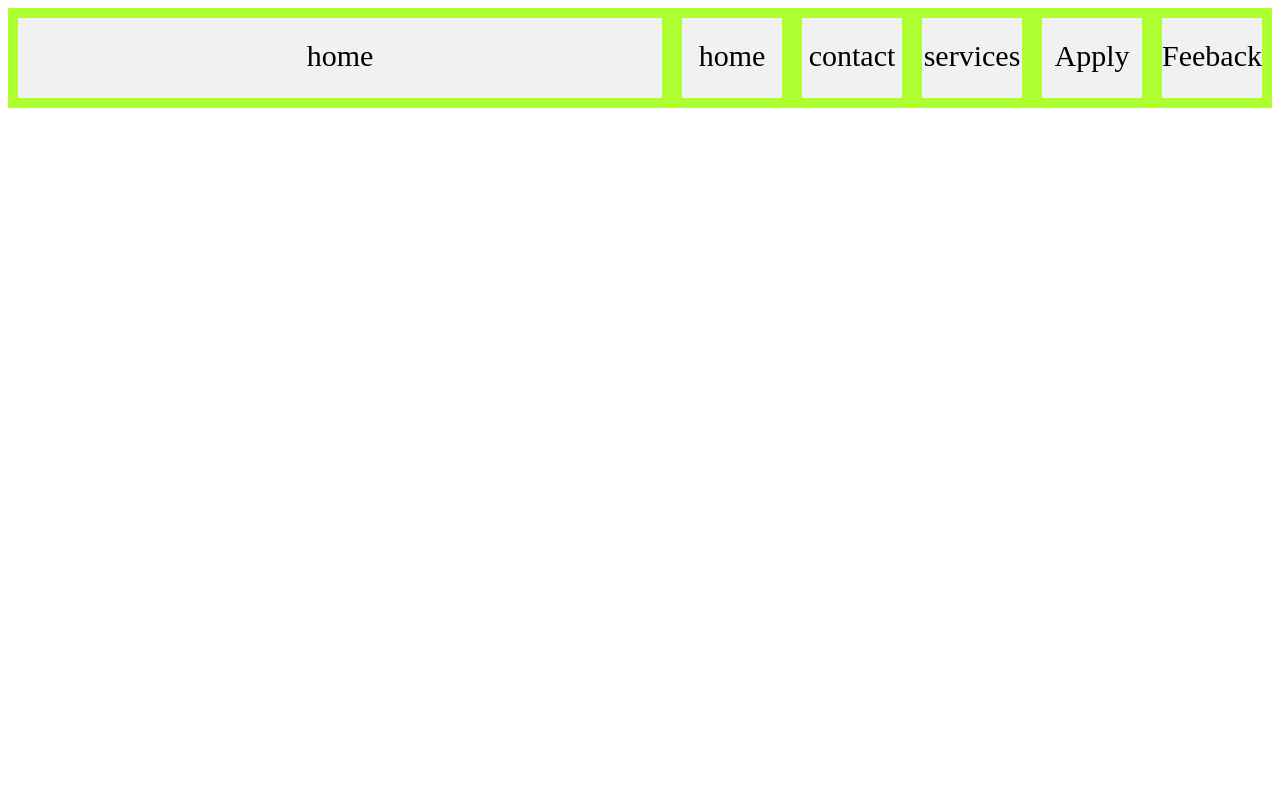
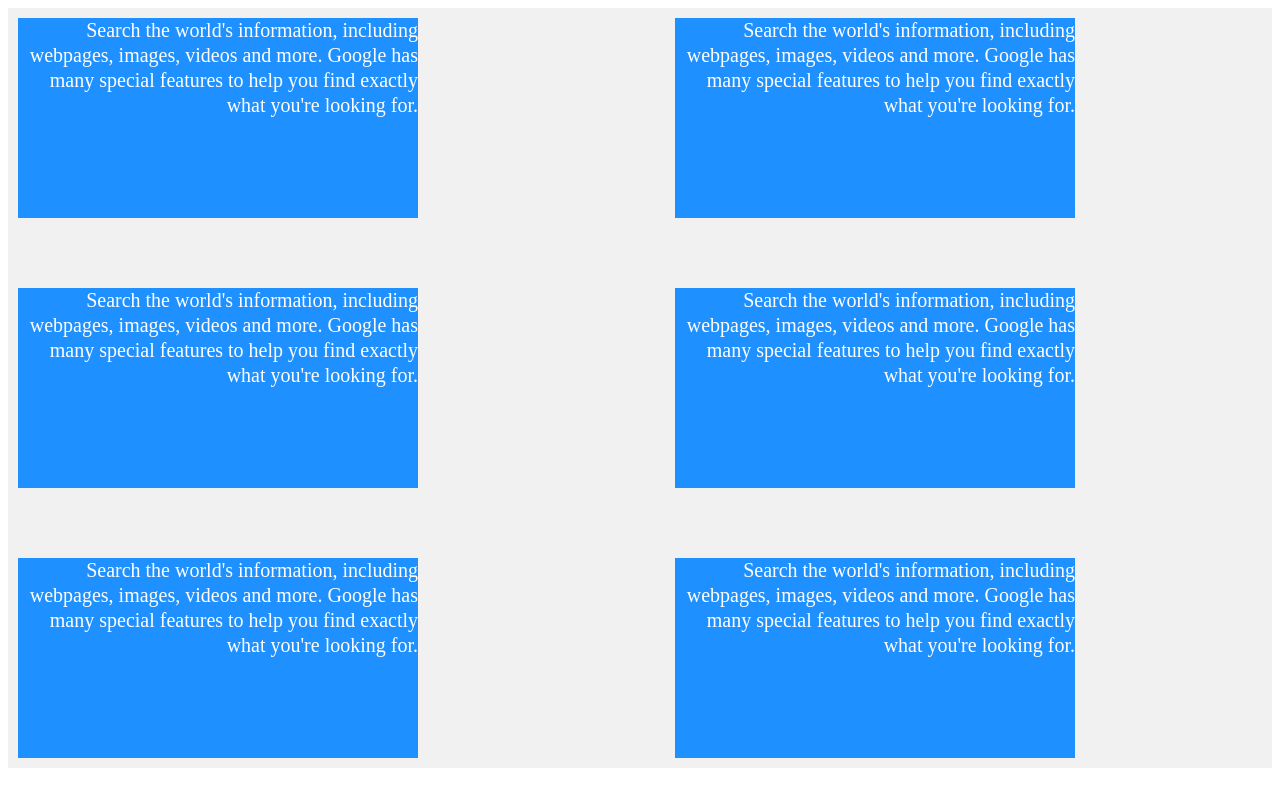
Before and after one commit to hhaaffeezz/Enigma-Practice, a plain HTML site: page index.html in a window 1280 px wide. Drawn offline with Linux system fonts and the light colour scheme.

Commit message:
grid box

```diff
--- a/index.html
+++ b/index.html
@@ -1,43 +1,49 @@
+
+
+
 <!DOCTYPE html>
 <html>
 <head>
 <style>
-.flex-container{
-    height: 100px;
-    display: flex;
-background-color: greenyellow;
-flex-direction: row;
-justify-content: right;
+.grid {
+  display: grid;
+ row-gap: 50px;
+ column-gap: 50px;
+  grid-template-columns: auto auto;
+
+  background-color: #f1f1f1;
 }
 
-.flex-container > div {
-  background-color: #f1f1f1;
-  width: 100px;
+.grid> div {
+  background-color: DodgerBlue;
+  color: white;
+  width: 400px;
+  height: 200px;
   margin: 10px;
-  text-align: center;
-  line-height: 75px;
-  font-size: 30px;
+  text-align: end;
+  line-height: 25px;
+  font-size: 20px;
 }
-
-
-
+.item1{
+    grid-column: 1 / span ;
+}
 </style>
 </head>
 <body>
 
 
-<div class="flex-container">
-    <div style="flex-grow: 5;" >home</div>
-<div>home</div>
-<div>contact</div>
-<div>services</div>
-<div>Apply</div>
-<div>Feeback</div>
+
+<div class="grid">
+  <div class="item1">Search the world's information, including webpages, images, videos and more. Google has many special features to help you find exactly what you're looking for.</div>
+  <div >Search the world's information, including webpages, images, videos and more. Google has many special features to help you find exactly what you're looking for.</div>
+  <div>Search the world's information, including webpages, images, videos and more. Google has many special features to help you find exactly what you're looking for.</div>
+  <div>Search the world's information, including webpages, images, videos and more. Google has many special features to help you find exactly what you're looking for.</div>
+  <div>Search the world's information, including webpages, images, videos and more. Google has many special features to help you find exactly what you're looking for.</div>
+  <div>Search the world's information, including webpages, images, videos and more. Google has many special features to help you find exactly what you're looking for.</div>
 
 </div>
 
 
 
-
 </body>
 </html>
```
